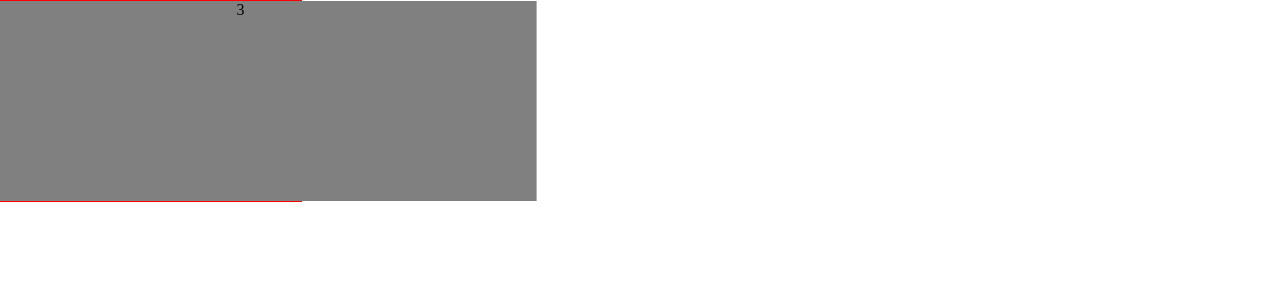
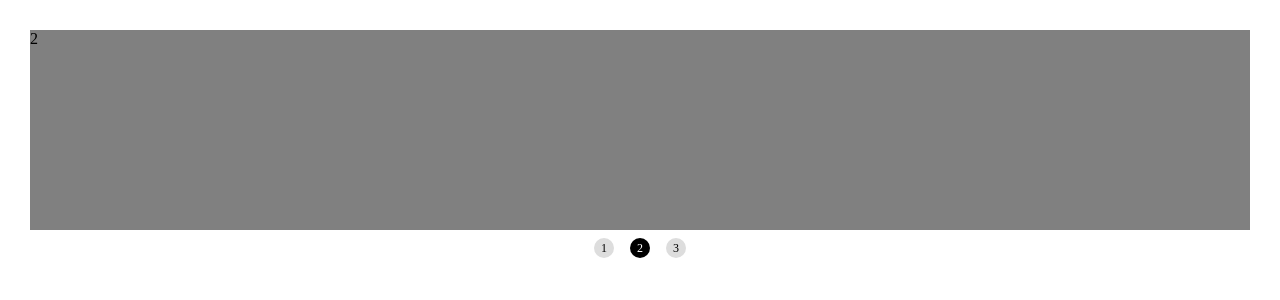
Before and after one commit to linpenghui958/dei-ui, a Vue app: page / in a window 1280 px wide. Shown: the top 300 px of the page. Built offline with nearby package versions, Linux system fonts and the light colour scheme.

Commit message:
add slides dots

```diff
--- a/src/App.vue
+++ b/src/App.vue
@@ -1,6 +1,6 @@
 <template>
   <div id="app">
-    <d-slides width="300" height="200" :selected.sync="selected" :reverse="true">
+    <d-slides class="slider" :selected.sync="selected">
       <d-slides-item name="111">
         <div class="box">1</div>
       </d-slides-item>
@@ -36,8 +36,12 @@ export default {
 <style>
   * {margin: 0; padding: 0; box-sizing: border-box;}
   html, body, #app{width: 100%;height: 100%;  }
+  .slider{
+    display: block;
+    margin: 30px;
+  }
   .box{
-    width: 300px;
+    width: 100%;
     height: 200px;
     background-color: gray;
   }
--- a/src/slides/slides-item.vue
+++ b/src/slides/slides-item.vue
@@ -26,10 +26,16 @@ export default {
 </script>
 
 <style lang="scss" scoped>
+.g-slides-item{
+  width: 100%;
+  height: 100%;
+}
 .slide-leave-active{
   position: absolute;
   top: 0;
   left: 0;
+  width: 100%;
+  height: 100%;
 }
 .slide-enter-active, .slide-leave-active{
   transition: all 1s ease;
--- a/src/slides/slides.vue
+++ b/src/slides/slides.vue
@@ -1,9 +1,18 @@
 <template>
-  <div class="g-slides">
+  <div class="g-slides" @mouseenter="onMouseEnter"
+                        @mouseleave="onMouseLeave">
     <div class="g-slides-window">
       <div class="g-slides-wrapper">
         <slot></slot>
       </div>
+    </div>
+    <div class="g-slides-dots">
+      <span v-for="(index, key) in childLength"
+            :key="key"
+            :class="{active: selectedIndex === index -1}"
+            @click="select(index - 1)">
+        {{index}}
+      </span>
     </div>
   </div>
 </template>
@@ -22,35 +31,57 @@ export default {
       default: false
     }
   },
+  data() {
+    return {
+      childLength: 0,
+      lastSelectedIndex: undefined,
+      timerId: undefined
+    }
+  },
   mounted() {
     this.updateChildren()
-    this.autoPlay()
+    this.auto && this.autoPlay()
+    this.childLength = this.$children.length
   },
   updated() {
     this.updateChildren()
   },
+  computed: {
+    selectedIndex() {
+      return this.names.indexOf(this.getSelected()) || 0
+    },
+    names() {
+      return this.$children.map(vm => vm.name)
+    }
+  },
   methods: {
+    onMouseEnter() {
+      this.pause()
+    },
+    onMouseLeave() {
+      this.autoPlay()
+    },
+    pause() {
+      window.clearTimeout(this.timerId)
+      this.timerId = undefined
+    },
+    select(index) {
+      this.lastSelectedIndex = this.selectedIndex
+      console.log('lastIndex', this.lastSelectedIndex)
+      console.log('newIndex', index)
+      this.$emit('update:selected', this.names[index])
+    },
     autoPlay() {
-      const names = this.$children.map(vm => vm.name)
-      let index = names.indexOf(this.getSelected())
-      if (this.reverse) {
-        let run = () => {
-          if (index === 0) index = names.length;
-          this.$emit('update:selected', names[index - 1])
-          console.log(index - 1)
-          index--
-          setTimeout(run, 1000)
-        }
-        setTimeout(run, 1000)
-      } else {
-        let run = () => {
-          if (index === names.length) index = 0;
-          this.$emit('update:selected', names[index + 1])
-          index++
-          setTimeout(run, 2000)
-        }
-        setTimeout(run, 2000)
+      if (this.timerId) return;
+      let run = () => {
+        let index = this.names.indexOf(this.getSelected())
+        let newIndex = index + 1
+        if (newIndex === -1) index = this.names.length - 1;
+        if (newIndex === this.names.length) newIndex = 0;
+        this.select(newIndex)
+        this.timerId = setTimeout(run, 3000)
       }
+      this.timerId = setTimeout(run, 3000)
     },
     getSelected() {
       let firstName = this.$children[0].name
@@ -59,8 +90,19 @@ export default {
     updateChildren() {
       let selected = this.getSelected()
       this.$children.forEach(vm => {
-        vm.selected = selected
-        vm.reverse = this.reverse
+        let reverse = this.selectedIndex > this.lastSelectedIndex ? false : true
+        if (this.timerId) {
+          if (this.lastSelectedIndex === this.$children.length - 1 && this.selectedIndex === 0) {
+            reverse = false
+          }
+          if (this.lastSelectedIndex === 0 && this.selectedIndex === this.$children.length - 1) {
+            reverse = true
+          }
+        }
+        vm.reverse = reverse
+        this.$nextTick(() => {
+          vm.selected = selected
+        })
       })
     }
   }
@@ -68,12 +110,37 @@ export default {
 </script>
 
 <style lang="scss" scoped>
-.g-slides{
-  display: inline-block;
-  border: 1px solid red;
-  &-wrapper{
-    position: relative;
-    display: flex;
+ .g-slides {
+    &-window {overflow: hidden;}
+    &-wrapper {
+      position: relative;
+    }
+    &-dots {
+      padding: 8px 0;
+      display: flex;
+      justify-content: center;
+      align-items: center;
+      > span {
+        width: 20px;
+        height: 20px;
+        display: inline-flex;
+        justify-content: center;
+        align-items: center;
+        background: #ddd;
+        border-radius: 50%;
+        margin: 0 8px;
+        font-size: 12px;
+        &:hover {
+          cursor: pointer;
+        }
+        &.active {
+          background: black;
+          color: white;
+          &:hover {
+            cursor: default;
+          }
+        }
+      }
+    }
   }
-}
 </style>
```
